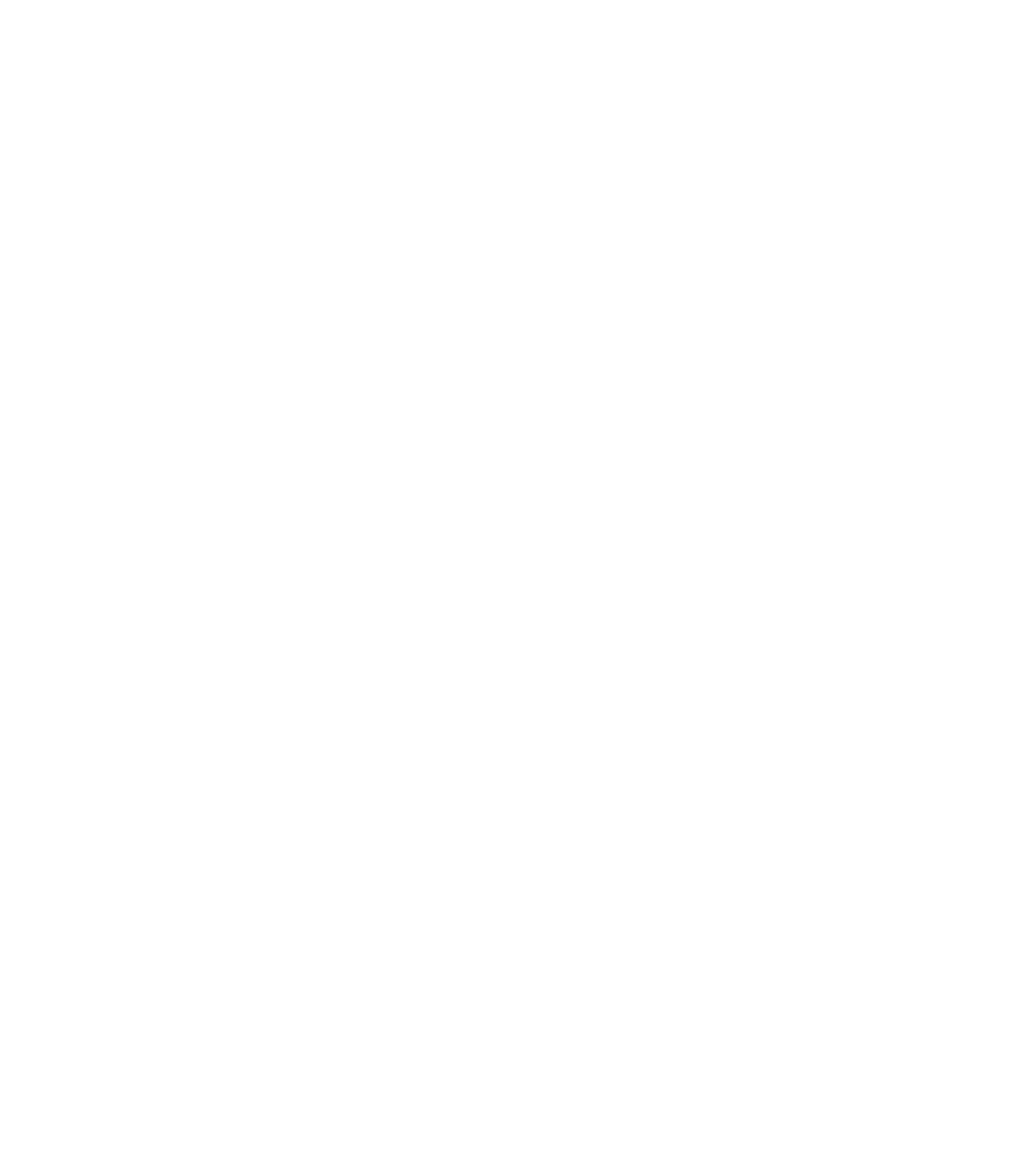
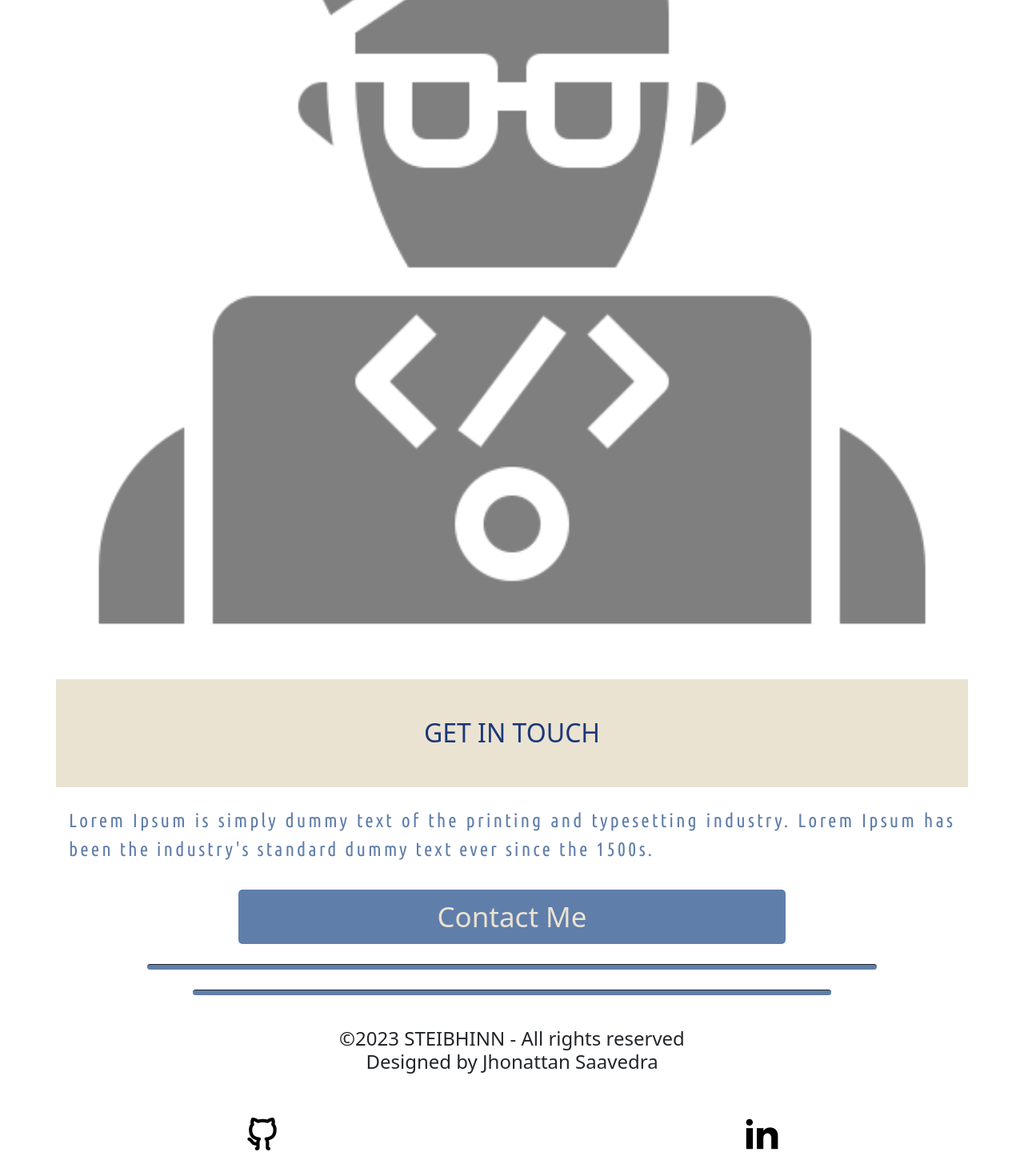
Before and after one commit to JhonattanSSG01/Mi_Portafolio, a React (Create React App) app: page / in a window 1280 px wide. Shown: the part 3263-4733 px from the top of the page at 80% size. Before the commit the page ends 2599 px from the top, so only its background shows below. Built offline with nearby package versions, Linux system fonts and the light colour scheme.

Commit message:
Agregando Titulo de projects, seccion de contacto y footer con estilos basicos

```diff
--- a/src/pages/Header.jsx
+++ b/src/pages/Header.jsx
@@ -99,7 +99,7 @@ export const Header = () => {
 
         <div className="aboutMe">
           <h1 className="titlePrincipal">
-            About Me <span className="sideRigth lineTrough"></span>
+            About Me <span className="sideRight lineTrough"></span>
           </h1>
           <img
             className="mt-3 mb-3"
@@ -223,7 +223,50 @@ export const Header = () => {
             </Row>
           </TabPane>
         </TabContent>
+
+        <hr className="lineLigthBlue line" />
+
+        <div className="projects">
+          <h1 className="titlePrincipal pt-5 pb-5">
+            Projects <span className="sideRight lineTrough"></span>
+          </h1>
+        </div>
+
+        <div className="contact">
+          <h1 className="titlePrincipal pt-5 pb-5">
+            Contact <span className="sideLeft lineTrough"></span>
+          </h1>
+          <img
+            className="mt-3 mb-3"
+            src={Contact}
+            alt="Imagen alusiva para contacto"
+            width={"100%"}
+            style={{ opacity: "50%" }}
+          />
+          <h1 className="titlePrincipal pt-5 pb-5">GET IN TOUCH</h1>
+          <p className="aboutDesc p-3">
+            Lorem Ipsum is simply dummy text of the printing and typesetting
+            industry. Lorem Ipsum has been the industry's standard dummy text
+            ever since the 1500s.
+          </p>
+          <div className="buttonContact">Contact Me</div>
+        </div>
+
+        <hr className="lineLigthBlue line" />
+        <hr className="lineLigthBlueC line" />
       </div>
+
+      <footer>
+        <section className='allRights'>
+          <h4>
+            ©2023 STEIBHINN - All rights reserved <br/> Designed by Jhonattan Saavedra
+          </h4>
+        </section>
+        <section className='socialMedia'>
+          <i className="ri-github-line"></i>
+          <i className="ri-linkedin-fill"></i>
+        </section>
+      </footer>
     </>
   );
 }
--- a/src/pages/styles.css
+++ b/src/pages/styles.css
@@ -58,6 +58,10 @@
   width: 80%;
   background-color: var(--colorThird);
 }
+.lineLigthBlueC {
+  width: 70%;
+  background-color: var(--colorThird);
+}
 /**/
 .titlePrincipal {
   text-align: center;
@@ -77,7 +81,7 @@
   background: var(--colorSecondary);
 }
 
-.sideRigth {
+.sideRight {
   right: 0;
 }
 
@@ -93,7 +97,7 @@
   font-family: var(--fontSecondary);
 }
 
-.skills > h1 {
+.skills > h1, .contact > h1 {
   width: 100%;
   background-color: var(--colorFour);
 }
@@ -123,3 +127,32 @@
   border-radius: 50px;
   background: var(--colorThird);
 }
+
+.buttonContact {
+  width: 60%;
+  margin: auto;
+  padding: 8px 15px;
+  border-radius: 5px;
+  text-align: center;
+  background-color: var(--colorThird);
+  font-size: 35px;
+  color: var(--colorFour);
+}
+
+.allRights{
+  padding: 15px;
+  text-align: center;
+}
+
+.allRights > h4{
+  font-size: 24px;
+}
+
+.socialMedia {
+  padding: 15px;
+  font-size: 50px;
+  display: flex;
+  justify-content: space-around;
+  align-items: center;
+  color: var(--colorDark);
+}
```
